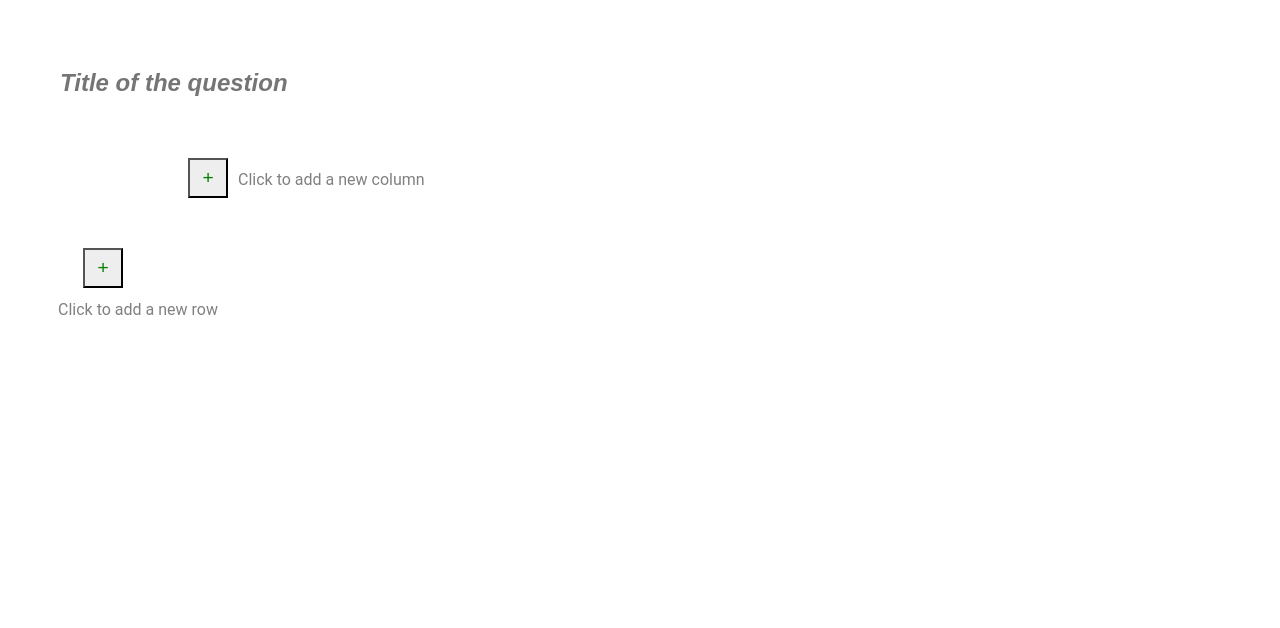
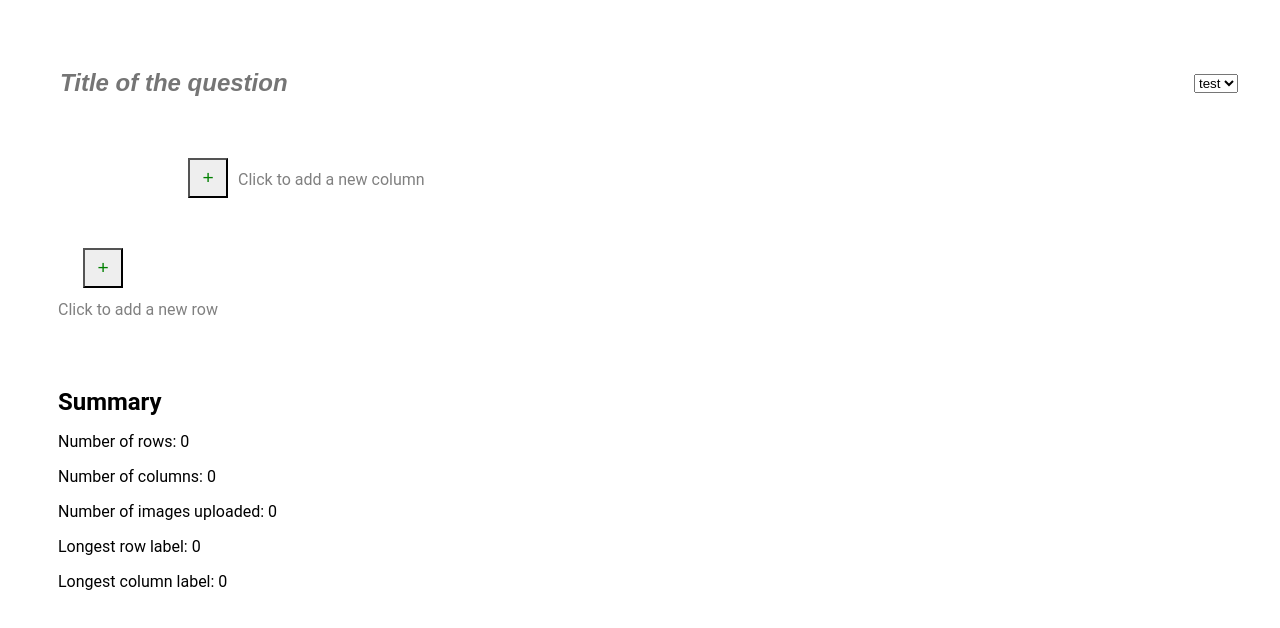
Before and after one commit to rubencarvalho/q-editor, a React (Create React App) app in the folder client/: page / in a window 1280 px wide. Shown: the top 628 px of the page. Built offline with nearby package versions, Linux system fonts and the light colour scheme.

Commit message:
Implemented summary logic

```diff
--- a/client/src/App.js
+++ b/client/src/App.js
@@ -4,19 +4,28 @@ import Title from './components/Title'
 import Columns from './components/Columns'
 import Rows from './components/Rows'
 import uid from 'uid'
+import Summary from './components/Summary'
 const Container = styled.div`
   display: flex;
   flex-direction: column;
   padding: 50px;
   height: 100%;
   width: 100%;
-  position: absolute;
 `
 
 const GridWrapper = styled.div`
   display: grid;
   gap: 20px;
   grid-template-rows: 50px 100px 1fr;
+`
+
+const Header = styled.header`
+  display: flex;
+  flex-direction: row;
+  width: 100%;
+  height: 100%;
+  align-items: center;
+  justify-content: space-between;
 `
 
 export default class App extends Component {
@@ -114,9 +123,6 @@ export default class App extends Component {
 
   inputChangeHandler = (row, selected) => {
     const index = this.state.rows.indexOf(row)
-    console.log('index', index)
-    console.log('selected', selected)
-
     this.setState({
       ...this.state,
       rows: [
@@ -127,19 +133,51 @@ export default class App extends Component {
     })
   }
 
+  setImage = (id, image, columnOrRow) => {
+    if (columnOrRow === 'column') {
+      const item = this.state.columns.find(column => column.id === id)
+      const index = this.state.columns.indexOf(item)
+      this.setState({
+        ...this.state,
+        columns: [
+          ...this.state.columns.slice(0, index),
+          { ...this.state.columns[index], image: image },
+          ...this.state.columns.slice(index + 1),
+        ],
+      })
+    } else if (columnOrRow === 'row') {
+      const item = this.state.rows.find(row => row.id === id)
+      const index = this.state.rows.indexOf(item)
+      this.setState({
+        ...this.state,
+        rows: [
+          ...this.state.rows.slice(0, index),
+          { ...this.state.rows[index], image: image },
+          ...this.state.rows.slice(index + 1),
+        ],
+      })
+    }
+  }
+
   render() {
     return (
       <Container>
         <GridWrapper>
-          <Title
-            title={this.state.title}
-            onChangeHandler={this.onTitleChangeHandler}
-          />
+          <Header>
+            <Title
+              title={this.state.title}
+              onChangeHandler={this.onTitleChangeHandler}
+            />
+            <select name="question">
+              <option value="test">test</option>
+            </select>
+          </Header>
           <Columns
             addColumnHandler={this.addColumnHandler}
             deleteColumnHandler={this.deleteColumnHandler}
             onLabelChangeHandler={this.onLabelChangeHandler}
             columns={this.state.columns}
+            setImage={this.setImage}
           />
           <Rows
             columns={this.state.columns}
@@ -148,8 +186,10 @@ export default class App extends Component {
             onLabelChangeHandler={this.onLabelChangeHandler}
             rows={this.state.rows}
             inputChangeHandler={this.inputChangeHandler}
+            setImage={this.setImage}
           />
         </GridWrapper>
+        <Summary rows={this.state.rows} columns={this.state.columns} />
       </Container>
     )
   }
--- a/client/src/components/Columns.js
+++ b/client/src/components/Columns.js
@@ -82,6 +82,7 @@ export default class Columns extends Component {
       deleteColumnHandler,
       onLabelChangeHandler,
       columns,
+      setImage,
     } = this.props
 
     function Loading() {
@@ -107,7 +108,13 @@ export default class Columns extends Component {
               >
                 x
               </DeleteButton>
-              <ImageUpload id={column.id}>+</ImageUpload>
+              <ImageUpload
+                setImage={setImage}
+                id={column.id}
+                columnOrRow={'column'}
+              >
+                +
+              </ImageUpload>
               <Label
                 value={column.label}
                 onChange={e => onLabelChangeHandler(e, column, 'column')}
--- a/client/src/components/ImageUpload.js
+++ b/client/src/components/ImageUpload.js
@@ -20,7 +20,7 @@ export default class ImageUpload extends Component {
   state = {
     imageURL: '',
   }
-  uploadImage(e) {
+  uploadImage(e, id, setImage, columnOrRow) {
     const imageFormObj = new FormData()
 
     imageFormObj.append('image', e.target.files[0])
@@ -29,10 +29,15 @@ export default class ImageUpload extends Component {
       .post(`${API_URL}/question/5ca7f7c47197e315951bec92/upload`, imageFormObj)
       .then(res => {
         if (res.status === 200) {
-          this.setState({
-            imageURL: `${API_URL}/${res.data.result.imageData}`,
-          })
-          console.log('it worked!', this.state)
+          this.setState(
+            {
+              imageURL: `${API_URL}/${res.data.result.imageData}`,
+            },
+            () => {
+              console.log(this.state.imageURL)
+              setImage(id, this.state.imageURL, columnOrRow)
+            }
+          )
         }
       })
       .catch(err => {
@@ -42,7 +47,7 @@ export default class ImageUpload extends Component {
   }
 
   render() {
-    const { id } = this.props
+    const { id, columnOrRow, setImage } = this.props
 
     return (
       <React.Fragment>
@@ -61,7 +66,7 @@ export default class ImageUpload extends Component {
           style={{ display: 'none' }}
           name="image"
           type="file"
-          onChange={e => this.uploadImage(e)}
+          onChange={e => this.uploadImage(e, id, setImage, columnOrRow)}
         />
       </React.Fragment>
     )
--- a/client/src/components/Rows.js
+++ b/client/src/components/Rows.js
@@ -89,6 +89,7 @@ export default class Rows extends Component {
       inputChangeHandler,
       rows,
       columns,
+      setImage,
     } = this.props
 
     function EmptyScreen() {
@@ -110,7 +111,13 @@ export default class Rows extends Component {
                 >
                   x
                 </DeleteButton>
-                <ImageUpload id={row.id}>+</ImageUpload>
+                <ImageUpload
+                  setImage={setImage}
+                  id={row.id}
+                  columnOrRow={'row'}
+                >
+                  +
+                </ImageUpload>
                 <Label
                   value={row.label}
                   onChange={e => onLabelChangeHandler(e, row, 'row')}
--- /dev/null
+++ b/client/src/components/Summary.js
@@ -0,0 +1,57 @@
+import React from 'react'
+import styled from 'styled-components'
+const SummaryTitle = styled.div`
+  font-size: 1.5em;
+  font-weight: bold;
+  border: none;
+  outline: none;
+  width: 300px;
+  margin-top: 100px;
+`
+
+export default function Summary({ rows, columns }) {
+  function checkImages() {
+    let total = 0
+    rows.forEach(row => {
+      if (row.image !== '') {
+        total++
+      }
+    })
+    columns.forEach(column => {
+      if (column.image !== '') {
+        total++
+      }
+    })
+    return total
+  }
+
+  function checkLabel(columnOrRow) {
+    let longestLabel = 0
+    if (columnOrRow === 'column') {
+      columns.forEach(column => {
+        if (column.label.length > longestLabel) {
+          longestLabel = column.label.length
+        }
+      })
+    } else if (columnOrRow === 'row') {
+      rows.forEach(row => {
+        if (row.label.length > longestLabel) {
+          longestLabel = row.label.length
+        }
+      })
+    }
+    return longestLabel
+  }
+  return (
+    <React.Fragment>
+      <SummaryTitle>Summary</SummaryTitle>
+      <div>
+        <p>{`Number of rows: ${rows.length}`}</p>
+        <p>{`Number of columns: ${columns.length}`}</p>
+        <p>{`Number of images uploaded: ${checkImages()}`}</p>
+        <p>{`Longest row label: ${checkLabel('row')}`}</p>
+        <p>{`Longest column label: ${checkLabel('column')}`}</p>
+      </div>
+    </React.Fragment>
+  )
+}
```
